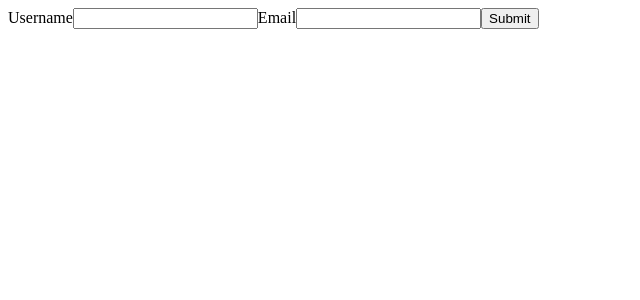
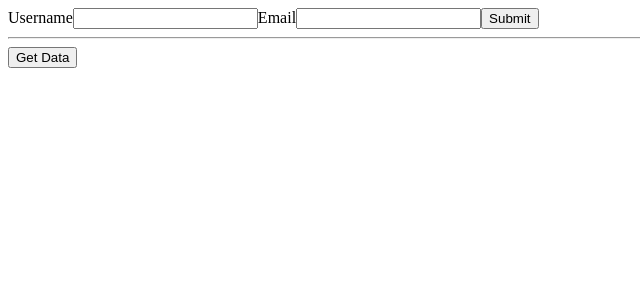
Before and after one commit to boukharoubamehdi/Angular-2.0, an Angular app in the folder http-example/: page / in a window 1280 px wide. Shown: the top 300 px of the page, without its empty margins (0-640 px from the left). Built offline with nearby package versions, Linux system fonts and the light colour scheme.

Commit message:
Retrieving and Transforming Data With Observables

```diff
--- a/http-example/src/app/app.component.html
+++ b/http-example/src/app/app.component.html
@@ -3,3 +3,8 @@
 <label for="email">Email</label>
 <input type="text" id="email" #email>
 <button (click)="onSubmit(username.value, email.value)">Submit</button>
+<hr>
+<button (click)="onGetData()">Get Data</button>
+<ul>
+  <li *ngFor="let item of items">{{item.username}}</li>
+</ul>
--- a/http-example/src/app/app.component.ts
+++ b/http-example/src/app/app.component.ts
@@ -8,7 +8,7 @@ import {HttpService} from "./http.service";
   styleUrls: ['./app.component.css']
 })
 export class AppComponent{
-  title = 'app works!';
+  items : any[] = [];
 
   constructor(private httpService: HttpService){
 
@@ -27,4 +27,18 @@ onSubmit(username:string, email: string){
   );
 }
 
+  onGetData(){
+    this.httpService.getOwnData().subscribe(
+      //i will receive an object , i need to transform it to an array (i need to loop into my items).
+      data => {
+        const myArray= [];
+
+        for(let key in data){ // in my case each key is (email and username and in each of these two keys i have objects)
+          myArray.push(data[key]);
+        }
+        this.items = myArray;
+      }
+    );
+  }
+
 }
--- a/http-example/src/app/http.service.ts
+++ b/http-example/src/app/http.service.ts
@@ -32,4 +32,9 @@ export class HttpService {
       }).map((data: Response) => data.json());
     }
 
+    getOwnData(){
+      return this.http.get('https://angular-2-e587d.firebaseio.com/data.json')
+        .map((response: Response)=> response.json());
+    }
+
 }
```
